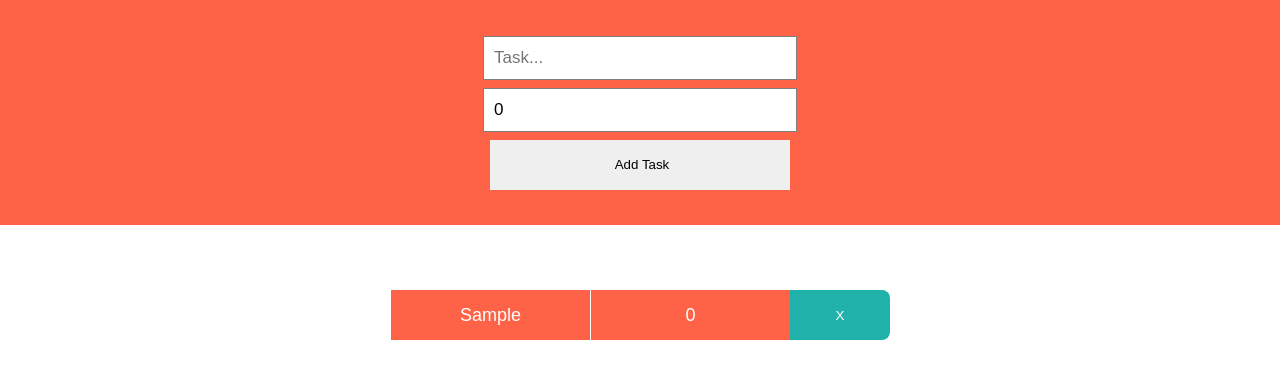
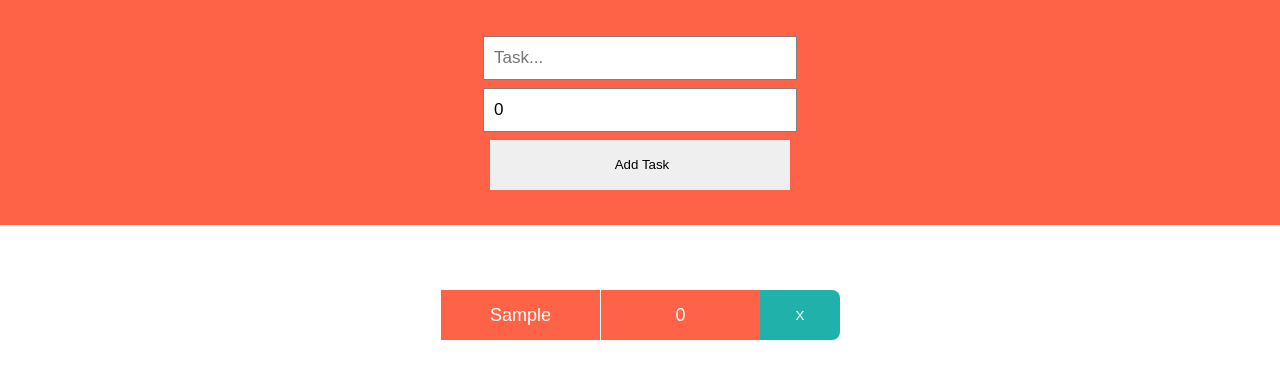
Before and after one commit to rasheed007-hub/todo-app, a React (Vite) app: page / in a window 1280 px wide. Both pictures are taken after typing "Sample" into the empty fields and a click on the button "Add Task". Shown: the top 378 px of the page. Built offline with nearby package versions, Linux system fonts and the light colour scheme.

Commit message:
Refactor task width in CSS and remove unnecessary state reset in App component

```diff
--- a/src/App.css
+++ b/src/App.css
@@ -59,7 +59,7 @@ body {
 }
 
 .task {
-  width: 500px;
+  width: 400px;
   height: 50px;
   display: flex;
   color: white;
--- a/src/App.tsx
+++ b/src/App.tsx
@@ -21,7 +21,6 @@ const App: FC = () => {
     const newTask = { taskName: task, deadline: deadline };
     setTodoList([...todoList, newTask]);
     setTask("");
-    setDealine(0);
   };
 
   const completeTask = (taskNameToDelete: string): void => {
```
